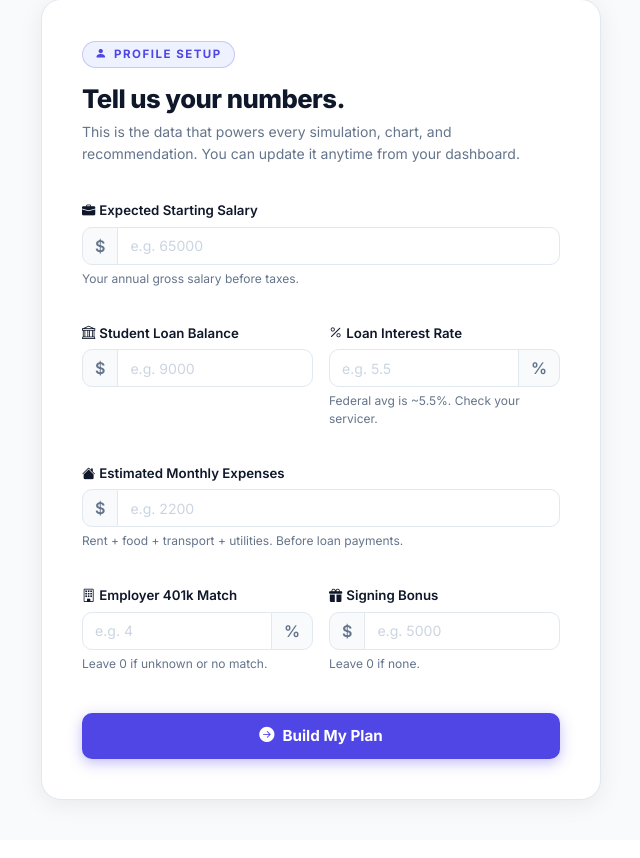
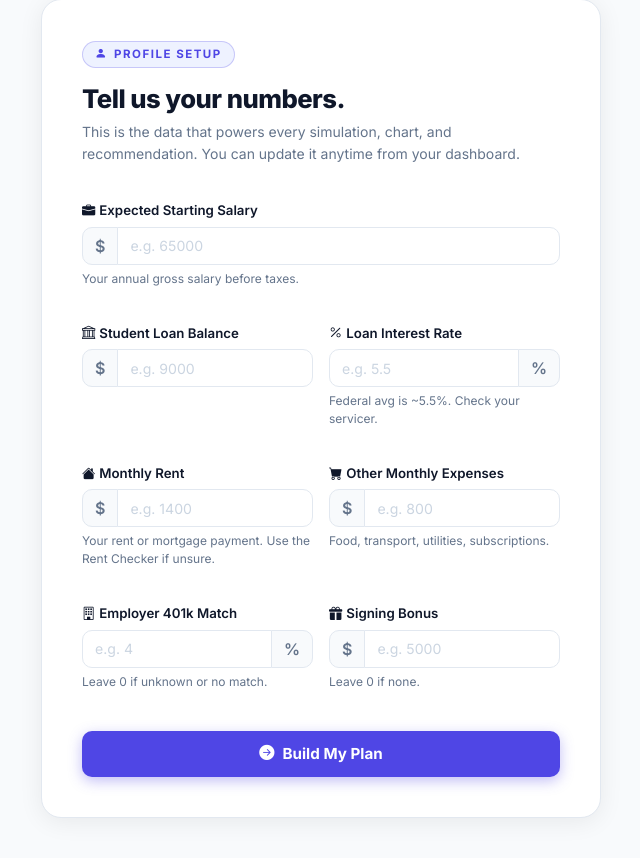
Before and after one commit to bradleyphan/LaunchPadPilotDemonstration, a Flask app: page /onboard in a window 1280 px wide. Shown: the part 96-954 px from the top of the page, without its empty margins (319-959 px from the left). Before the commit the page ends 905 px from the top, so only its background shows below. Run offline with Flask 3, Linux system fonts and the light colour scheme; the visitor is signed in with stand-in values (Sample User, id 1).

Commit message:
Split monthly expenses into rent + other; pre-fill Rent Checker from profile

```diff
--- a/app.py
+++ b/app.py
@@ -99,7 +99,7 @@ def paycheck_allocation(salary):
     }
 
 
-def rent_affordability(salary, loan_balance, loan_rate_pct):
+def rent_affordability(salary, loan_balance, loan_rate_pct, current_rent=0):
     monthly_gross = salary / 12
     # Approximate take-home after federal + state taxes (~22% effective rate for $50-80k)
     monthly_takehome = monthly_gross * 0.78
@@ -142,6 +142,7 @@ def rent_affordability(salary, loan_balance, loan_rate_pct):
         "monthly_gross":     round(monthly_gross, 0),
         "monthly_takehome":  round(monthly_takehome, 0),
         "loan_min_payment":  round(min_payment, 0),
+        "current_rent":      round(current_rent, 0),
         "tiers":             tiers,
     }
 
@@ -309,12 +310,16 @@ def dashboard():
 def api_profile():
     if request.method == "POST":
         data = request.get_json()
+        monthly_rent   = float(data.get("monthly_rent",   0))
+        other_expenses = float(data.get("other_expenses", 0))
         profile = {
             "user_id":             session["user_id"],
             "salary":              float(data.get("salary", 0)),
             "loan_balance":        float(data.get("loan_balance", 0)),
             "loan_rate":           float(data.get("loan_rate", 5.5)),
-            "monthly_expenses":    float(data.get("monthly_expenses", 0)),
+            "monthly_rent":        monthly_rent,
+            "other_expenses":      other_expenses,
+            "monthly_expenses":    monthly_rent + other_expenses,
             "employer_401k_match": float(data.get("employer_401k_match", 0)),
             "signing_bonus":       float(data.get("signing_bonus", 0)),
             "updated_at":          datetime.utcnow().isoformat(),
@@ -350,7 +355,7 @@ def api_rent():
     p = profiles_col.find_one({"user_id": session["user_id"]})
     if not p:
         return jsonify({"error": "No profile"}), 404
-    return jsonify(rent_affordability(p["salary"], p["loan_balance"], p.get("loan_rate", 5.5))), 200
+    return jsonify(rent_affordability(p["salary"], p["loan_balance"], p.get("loan_rate", 5.5), p.get("monthly_rent", 0))), 200
 
 
 @app.route("/api/advice")
--- a/templates/onboard.html
+++ b/templates/onboard.html
@@ -119,13 +119,22 @@ body { display: flex; flex-direction: column; min-height: 100vh; background: var
           <p class="field-hint">Federal avg is ~5.5%. Check your servicer.</p>
         </div>
 
-        <div class="col-12">
-          <label class="form-label"><i class="bi bi-house-fill me-1"></i>Estimated Monthly Expenses</label>
+        <div class="col-sm-6">
+          <label class="form-label"><i class="bi bi-house-fill me-1"></i>Monthly Rent</label>
           <div class="input-group">
             <span class="input-group-text" style="border-radius:10px 0 0 10px;">$</span>
-            <input type="number" class="form-control" id="monthly_expenses" placeholder="e.g. 2200" min="0" style="border-radius:0 10px 10px 0;" />
+            <input type="number" class="form-control" id="monthly_rent" placeholder="e.g. 1400" min="0" style="border-radius:0 10px 10px 0;" />
           </div>
-          <p class="field-hint">Rent + food + transport + utilities. Before loan payments.</p>
+          <p class="field-hint">Your rent or mortgage payment. Use the Rent Checker if unsure.</p>
+        </div>
+
+        <div class="col-sm-6">
+          <label class="form-label"><i class="bi bi-cart-fill me-1"></i>Other Monthly Expenses</label>
+          <div class="input-group">
+            <span class="input-group-text" style="border-radius:10px 0 0 10px;">$</span>
+            <input type="number" class="form-control" id="other_expenses" placeholder="e.g. 800" min="0" style="border-radius:0 10px 10px 0;" />
+          </div>
+          <p class="field-hint">Food, transport, utilities, subscriptions.</p>
         </div>
 
         <div class="col-sm-6">
@@ -158,6 +167,25 @@ body { display: flex; flex-direction: column; min-height: 100vh; background: var
 
 {% block scripts %}
 <script>
+  // Pre-fill form if editing an existing profile
+  (async () => {
+    try {
+      const res = await fetch('/api/profile');
+      if (res.ok) {
+        const p = await res.json();
+        if (p && p.salary) {
+          document.getElementById('salary').value              = p.salary              || '';
+          document.getElementById('loan_balance').value        = p.loan_balance        || '';
+          document.getElementById('loan_rate').value           = p.loan_rate           || '';
+          document.getElementById('monthly_rent').value        = p.monthly_rent        || '';
+          document.getElementById('other_expenses').value      = p.other_expenses      || '';
+          document.getElementById('employer_401k_match').value = p.employer_401k_match || '';
+          document.getElementById('signing_bonus').value       = p.signing_bonus       || '';
+        }
+      }
+    } catch {}
+  })();
+
   document.getElementById('onboard-form').addEventListener('submit', async (e) => {
     e.preventDefault();
     const salary = parseFloat(document.getElementById('salary').value);
@@ -171,11 +199,15 @@ body { display: flex; flex-direction: column; min-height: 100vh; background: var
     document.getElementById('btn-text').classList.add('d-none');
     document.getElementById('btn-spin').classList.remove('d-none');
 
+    const monthly_rent   = parseFloat(document.getElementById('monthly_rent').value)   || 0;
+    const other_expenses = parseFloat(document.getElementById('other_expenses').value) || 0;
     const payload = {
       salary:              salary,
       loan_balance:        parseFloat(document.getElementById('loan_balance').value) || 0,
       loan_rate:           parseFloat(document.getElementById('loan_rate').value) || 5.5,
-      monthly_expenses:    parseFloat(document.getElementById('monthly_expenses').value) || 0,
+      monthly_rent:        monthly_rent,
+      other_expenses:      other_expenses,
+      monthly_expenses:    monthly_rent + other_expenses,
       employer_401k_match: parseFloat(document.getElementById('employer_401k_match').value) || 0,
       signing_bonus:       parseFloat(document.getElementById('signing_bonus').value) || 0,
     };
```
Also changed, not shown: templates/dashboard.html (+8 -1 lines).
